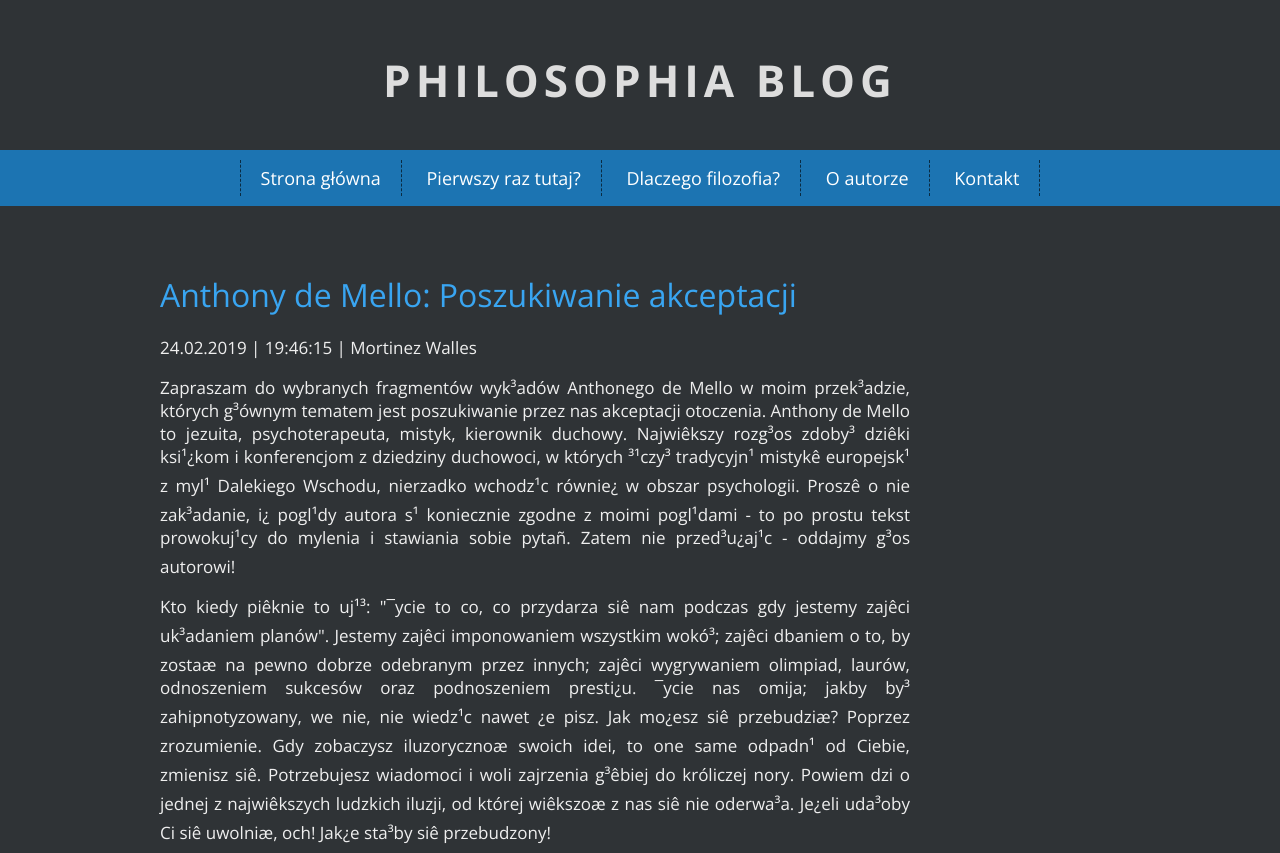
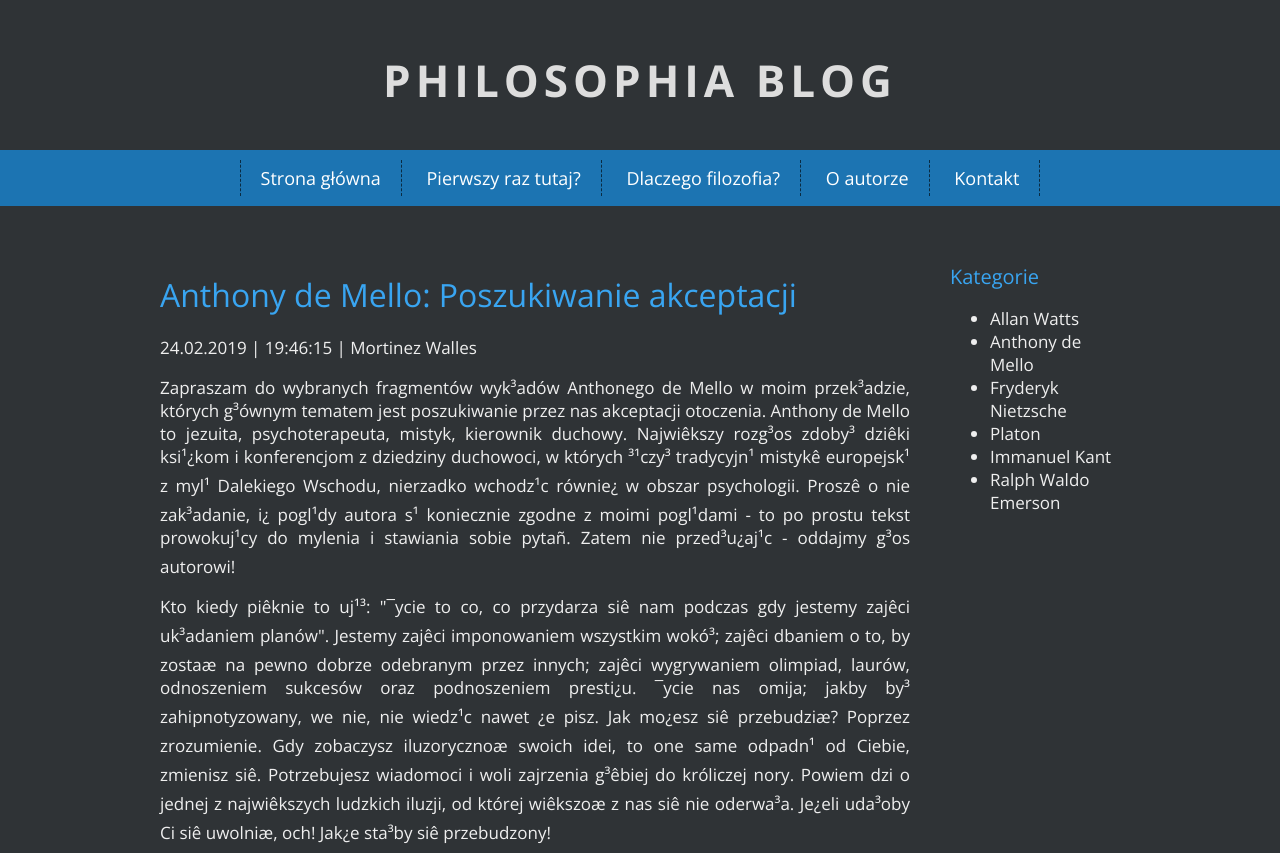
Before and after one commit to danditk/PhilosophiaBlog, a plain HTML site: page wpis.html in a window 1280 px wide. Shown: the top 853 px of the page. Drawn offline with nearby package versions, Linux system fonts and the light colour scheme.

Commit message:
Start creat east side nav, chenge main nav id
Elier main nav was styled using nav.
Now I start creatin new aside east nav, so it cascade style. I was
changed it creating id=topnav and update that in wpis.html, index.html
and main.css.

```diff
--- a/main.css
+++ b/main.css
@@ -19,7 +19,7 @@ body
 	margin-bottom: 40px;
 }
 
-nav
+#topnav
 {
 	background-color: #1c74b2;
 	text-align: center;
--- a/wpis.html
+++ b/wpis.html
@@ -26,7 +26,7 @@
 
 		<h1 class="logo">Philosophia Blog<h1>
 
-		<nav>
+		<nav id="topnav">
 
 			<ul class="menu">
 
@@ -90,7 +90,20 @@
 
 				<aside>
 
+					<nav>
 
+						<h2>Kategorie</h2>
+
+						<ul>
+							<li>Allan Watts</li>
+							<li>Anthony de Mello</li>
+							<li>Fryderyk Nietzsche</li>
+							<li>Platon</li>
+							<li>Immanuel Kant</li>
+							<li>Ralph Waldo Emerson</li>
+						</ul>
+
+					</nav>
 
 				</aside>
 
```
Also changed, not shown: index.html (+1 -1 lines).
